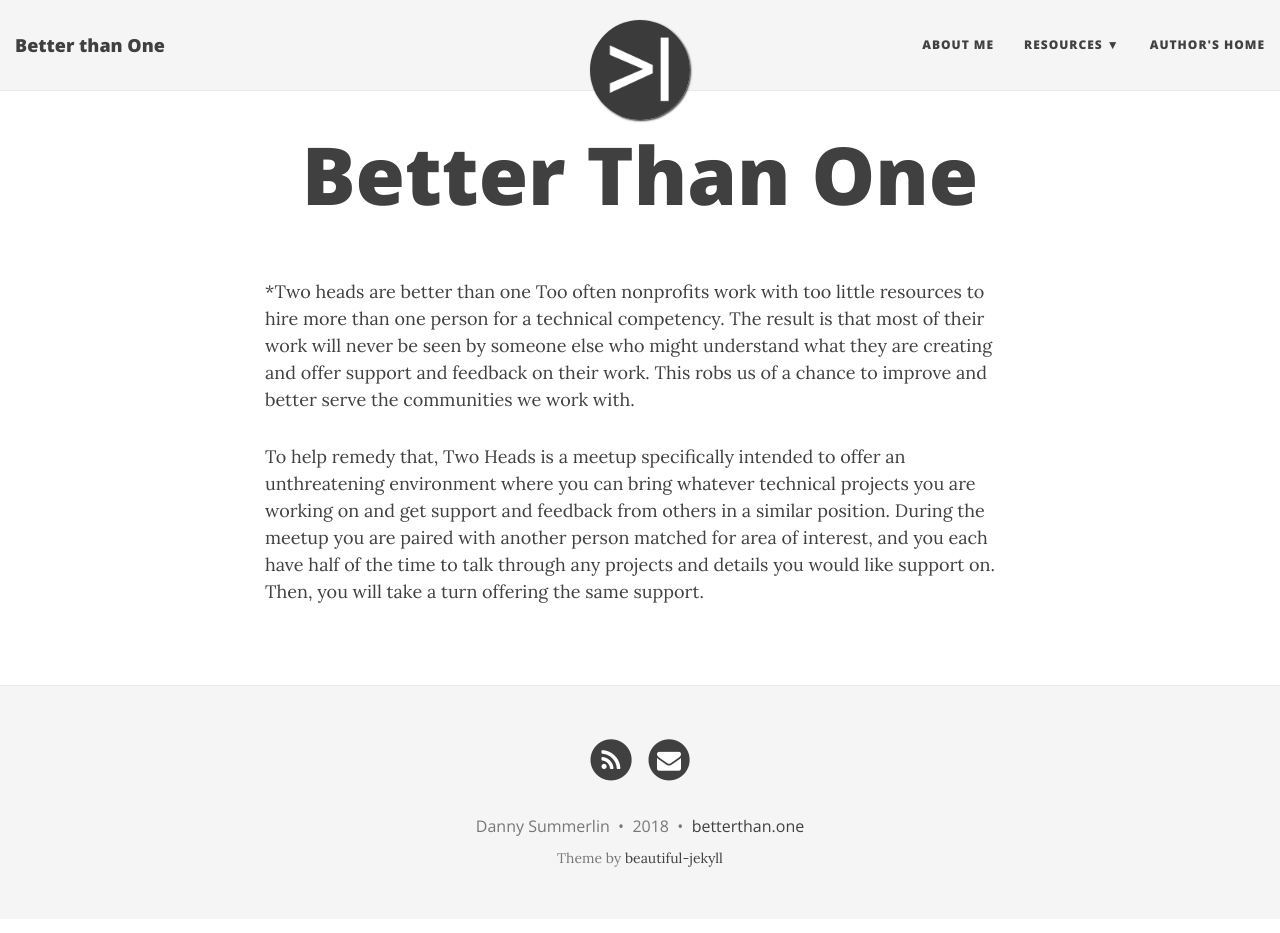
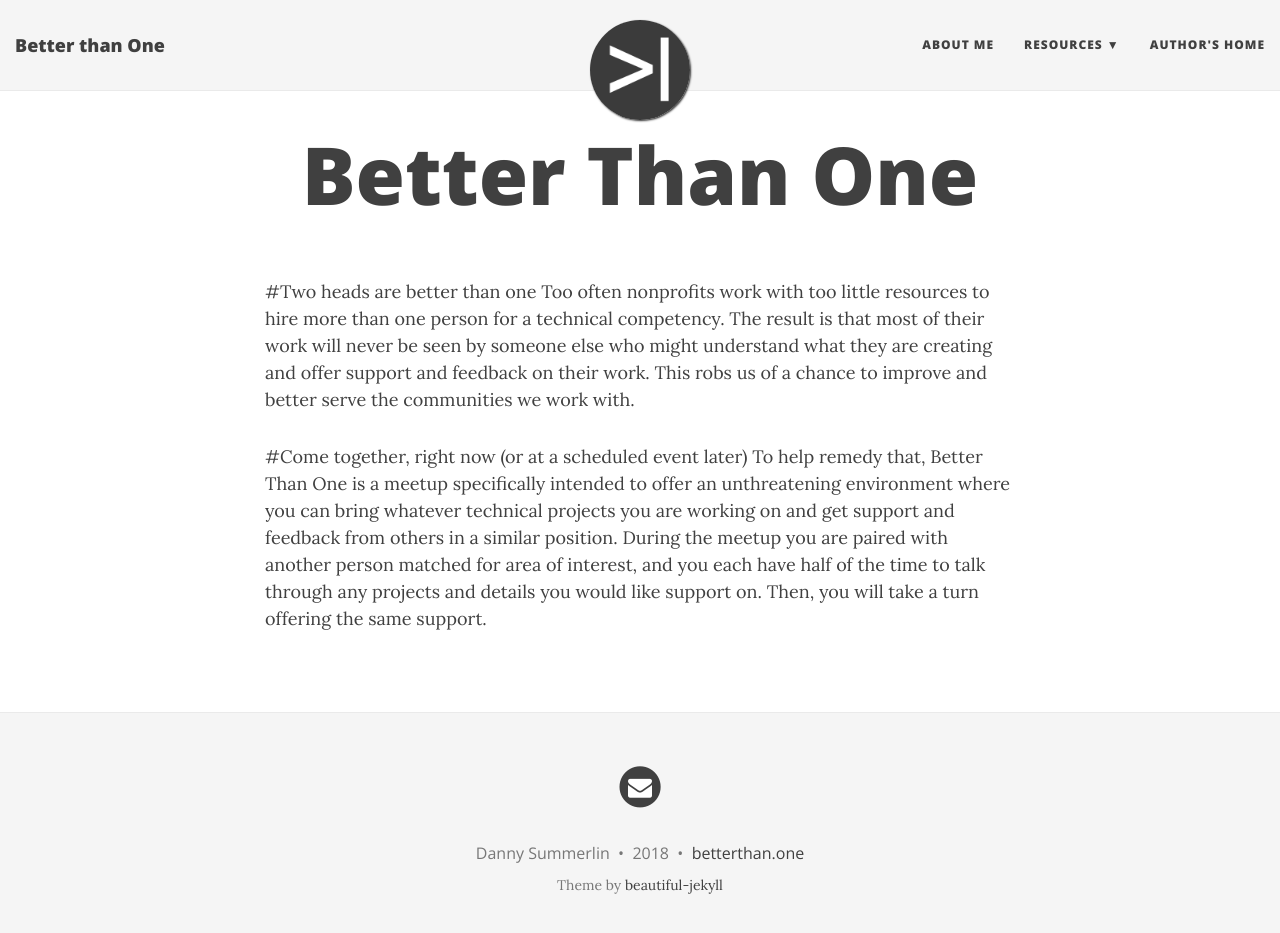
Before and after one commit to betterthan-one/betterthan-one.github.io, a Jekyll site: the page built from index.md, in a window 1280 px wide and 946 px high. Shown: the top 933 px of the window. Built offline with Jekyll 4.4.1, drawn with Linux system fonts in a browser that asks for light colours; nearby versions of some CDN libraries; the list of posts is cut into pages by our own code.

Commit message:
turn off rss

```diff
--- a/_config.yml
+++ b/_config.yml
@@ -71,8 +71,8 @@ author:
 # You can reorder the items to define the link order.
 # If you want to add a new link that isn't here, you'll need to also edit the file _data/SocialNetworks.yml
 social-network-links:
-  rss: false
   email: "support@betterthan.one"
+#  rss: false
 #  facebook: daattali
 #  github: daattali
 #  twitter: daattali
--- a/index.md
+++ b/index.md
@@ -1,7 +1,8 @@
 ---
 title: Better Than One
 ---
-*Two heads are better than one
+#Two heads are better than one
 Too often nonprofits work with too little resources to hire more than one person for a technical competency. The result is that most of their work will never be seen by someone else who might understand what they are creating and offer support and feedback on their work. This robs us of a chance to improve and better serve the communities we work with.
 
-To help remedy that, Two Heads is a meetup specifically intended to offer an unthreatening environment where you can bring whatever technical projects you are working on and get support and feedback from others in a similar position. During the meetup you are paired with another person matched for area of interest, and you each have half of the time to talk through any projects and details you would like support on. Then, you will take a turn offering the same support.
+#Come together, right now (or at a scheduled event later)
+To help remedy that, Better Than One is a meetup specifically intended to offer an unthreatening environment where you can bring whatever technical projects you are working on and get support and feedback from others in a similar position. During the meetup you are paired with another person matched for area of interest, and you each have half of the time to talk through any projects and details you would like support on. Then, you will take a turn offering the same support.
```
